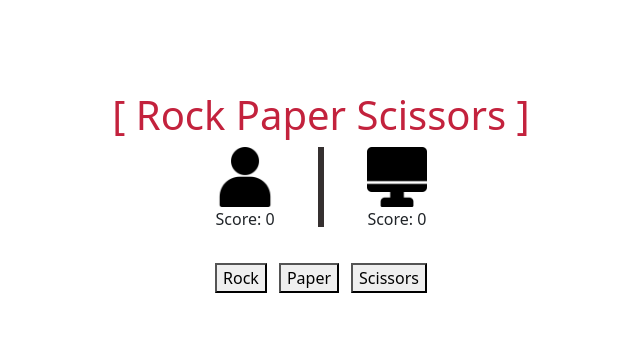
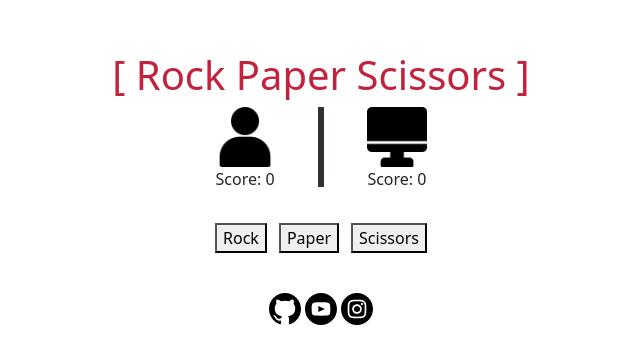
Before and after one commit to roseylikeme/rps-game, a plain HTML site: page index.html in a window 1280 px wide. Shown: the part 200-564 px from the top of the page, without its empty margins (319-959 px from the left). Drawn offline with nearby package versions, Linux system fonts and the light colour scheme.

Commit message:
add footer

```diff
--- a/index.html
+++ b/index.html
@@ -21,7 +21,12 @@
     </main>
 
     <footer>
-
+        <div class="p-3 m-2 text-center">
+            <a href="https://github.com/roseylikeme"><svg xmlns="http://www.w3.org/2000/svg" width="32" height="32" viewBox="0 0 24 24">
+                <path d="M12 0c-6.626 0-12 5.373-12 12 0 5.302 3.438 9.8 8.207 11.387.599.111.793-.261.793-.577v-2.234c-3.338.726-4.033-1.416-4.033-1.416-.546-1.387-1.333-1.756-1.333-1.756-1.089-.745.083-.729.083-.729 1.205.084 1.839 1.237 1.839 1.237 1.07 1.834 2.807 1.304 3.492.997.107-.775.418-1.305.762-1.604-2.665-.305-5.467-1.334-5.467-5.931 0-1.311.469-2.381 1.236-3.221-.124-.303-.535-1.524.117-3.176 0 0 1.008-.322 3.301 1.23.957-.266 1.983-.399 3.003-.404 1.02.005 2.047.138 3.006.404 2.291-1.552 3.297-1.23 3.297-1.23.653 1.653.242 2.874.118 3.176.77.84 1.235 1.911 1.235 3.221 0 4.609-2.807 5.624-5.479 5.921.43.372.823 1.102.823 2.222v3.293c0 .319.192.694.801.576 4.765-1.589 8.199-6.086 8.199-11.386 0-6.627-5.373-12-12-12z"/></svg></a>
+            <a href="https://www.youtube.com/@roselene"><svg xmlns="http://www.w3.org/2000/svg" width="32" height="32" viewBox="0 0 24 24"><path d="M12 0c-6.627 0-12 5.373-12 12s5.373 12 12 12 12-5.373 12-12-5.373-12-12-12zm4.441 16.892c-2.102.144-6.784.144-8.883 0-2.276-.156-2.541-1.27-2.558-4.892.017-3.629.285-4.736 2.558-4.892 2.099-.144 6.782-.144 8.883 0 2.277.156 2.541 1.27 2.559 4.892-.018 3.629-.285 4.736-2.559 4.892zm-6.441-7.234l4.917 2.338-4.917 2.346v-4.684z"/></svg></a>
+            <a href="https://www.instagram.com/rxselene"><svg xmlns="http://www.w3.org/2000/svg" width="32" height="32" viewBox="0 0 24 24"><path d="M14.829 6.302c-.738-.034-.96-.04-2.829-.04s-2.09.007-2.828.04c-1.899.087-2.783.986-2.87 2.87-.033.738-.041.959-.041 2.828s.008 2.09.041 2.829c.087 1.879.967 2.783 2.87 2.87.737.033.959.041 2.828.041 1.87 0 2.091-.007 2.829-.041 1.899-.086 2.782-.988 2.87-2.87.033-.738.04-.96.04-2.829s-.007-2.09-.04-2.828c-.088-1.883-.973-2.783-2.87-2.87zm-2.829 9.293c-1.985 0-3.595-1.609-3.595-3.595 0-1.985 1.61-3.594 3.595-3.594s3.595 1.609 3.595 3.594c0 1.985-1.61 3.595-3.595 3.595zm3.737-6.491c-.464 0-.84-.376-.84-.84 0-.464.376-.84.84-.84.464 0 .84.376.84.84 0 .463-.376.84-.84.84zm-1.404 2.896c0 1.289-1.045 2.333-2.333 2.333s-2.333-1.044-2.333-2.333c0-1.289 1.045-2.333 2.333-2.333s2.333 1.044 2.333 2.333zm-2.333-12c-6.627 0-12 5.373-12 12s5.373 12 12 12 12-5.373 12-12-5.373-12-12-12zm6.958 14.886c-.115 2.545-1.532 3.955-4.071 4.072-.747.034-.986.042-2.887.042s-2.139-.008-2.886-.042c-2.544-.117-3.955-1.529-4.072-4.072-.034-.746-.042-.985-.042-2.886 0-1.901.008-2.139.042-2.886.117-2.544 1.529-3.955 4.072-4.071.747-.035.985-.043 2.886-.043s2.14.008 2.887.043c2.545.117 3.957 1.532 4.071 4.071.034.747.042.985.042 2.886 0 1.901-.008 2.14-.042 2.886z"/></svg></a>
+        </div>
     </footer>
 </body>
 </html>
```
